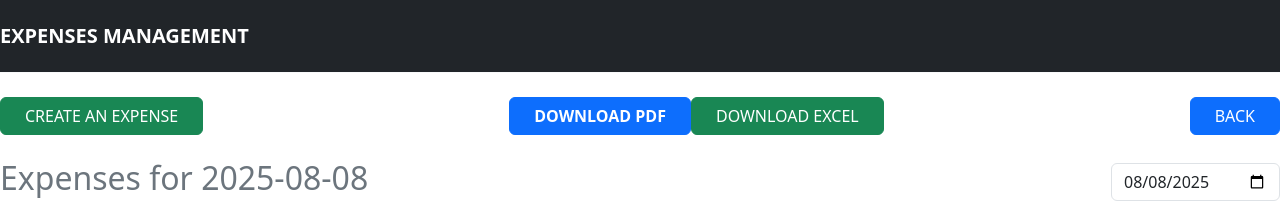
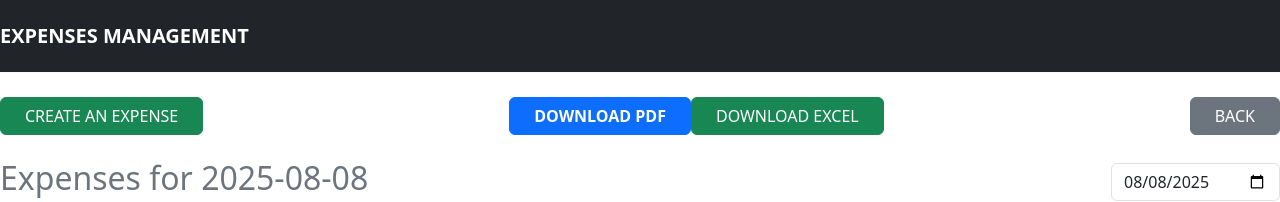
Before and after one commit to tynoerm/ACCOUNTING_SYSTEM, a React (Create React App) app in the folder frontend/: page /Expenses in a window 1280 px wide. Shown: the top 202 px of the page. Built offline with nearby package versions, Linux system fonts and the light colour scheme; no server answers.

Commit message:
Add files via upload

```diff
--- a/frontend/src/ExpensesModule/Expenses.js
+++ b/frontend/src/ExpensesModule/Expenses.js
@@ -1,7 +1,7 @@
 import React, { useState, useEffect } from "react";
-import { Link } from "react-router-dom";
-import axios from 'axios';
-import { Button, Modal } from 'react-bootstrap';
+import { useNavigate } from "react-router-dom";
+import axios from "axios";
+import { Button, Modal } from "react-bootstrap";
 
 const Expenses = () => {
   const [expensesForm, setExpensesForm] = useState([]);
@@ -20,16 +20,16 @@ const Expenses = () => {
   const [authorisedBy, setAuthorisedBy] = useState("");
 
   const [error, setError] = useState("");
-  const [selectedDate, setSelectedDate] = useState(new Date().toISOString().split("T")[0]);
+  const [selectedDate, setSelectedDate] = useState(
+    new Date().toISOString().split("T")[0]
+  );
 
-  const filteredExpenses = expensesForm.filter(q => {
+  const filteredExpenses = expensesForm.filter((q) => {
     const expenseDate = q.date ? new Date(q.date).toISOString().split("T")[0] : "";
     return expenseDate === selectedDate;
   });
 
-  const role = localStorage.getItem('role');
-  const storename = localStorage.getItem('storename');
-  const username = localStorage.getItem('username');
+  const navigate = useNavigate(); // ✅ For back navigation
 
   useEffect(() => {
     axios
@@ -75,7 +75,7 @@ const Expenses = () => {
       paymentMethod,
       expenseType,
       amount,
-      authorisedBy
+      authorisedBy,
     };
 
     axios
@@ -104,9 +104,10 @@ const Expenses = () => {
 
   const handleDownload = async (type) => {
     try {
-      const response = await axios.get(`https://accounting-system-1.onrender.com/expense/download/${type}`, {
-        responseType: "blob",
-      });
+      const response = await axios.get(
+        `https://accounting-system-1.onrender.com/expense/download/${type}`,
+        { responseType: "blob" }
+      );
 
       const url = window.URL.createObjectURL(new Blob([response.data]));
       const link = document.createElement("a");
@@ -132,17 +133,32 @@ const Expenses = () => {
         <Button variant="success" onClick={handleShow} className="px-4">
           CREATE AN EXPENSE
         </Button>
+
         <div className="d-flex justify-content-center">
-          <Button variant="primary" onClick={() => handleDownload("pdf")} className="px-4">
+          <Button
+            variant="primary"
+            onClick={() => handleDownload("pdf")}
+            className="px-4"
+          >
             <b>DOWNLOAD PDF</b>
           </Button>
-          <Button variant="success" onClick={() => handleDownload("excel")} className="px-4">
+          <Button
+            variant="success"
+            onClick={() => handleDownload("excel")}
+            className="px-4"
+          >
             DOWNLOAD EXCEL
           </Button>
         </div>
-        <Link to="/" className="btn btn-primary px-4">
+
+        {/* ✅ Back button now goes to previous page */}
+        <Button
+          variant="secondary"
+          className="px-4"
+          onClick={() => navigate(-1)}
+        >
           BACK
-        </Link>
+        </Button>
       </div>
 
       <div className="d-flex justify-content-between align-items-center mb-3">
@@ -172,7 +188,9 @@ const Expenses = () => {
 
             <div className="row mb-3">
               <div className="col-md-6">
-                <label htmlFor="date" className="form-label">Date</label>
+                <label htmlFor="date" className="form-label">
+                  Date
+                </label>
                 <input
                   type="date"
                   className="form-control"
@@ -214,13 +232,16 @@ const Expenses = () => {
                   onChange={(e) => setPaymentMethod(e.target.value)}
                   defaultValue=""
                 >
-                  <option value="" disabled>Choose...</option>
+                  <option value="" disabled>
+                    Choose...
+                  </option>
                   <option>Cash</option>
                   <option>Ecocash</option>
                   <option>Ecocash Zig</option>
                   <option>Zig Swipe</option>
                 </select>
               </div>
+
               <div className="form-group col-md-4" style={{ flex: "1" }}>
                 <label>Type of Expense</label>
                 <select
@@ -230,7 +251,9 @@ const Expenses = () => {
                   onChange={(e) => setExpenseType(e.target.value)}
                   defaultValue=""
                 >
-                  <option value="" disabled>Choose...</option>
+                  <option value="" disabled>
+                    Choose...
+                  </option>
                   <option>food</option>
                   <option>transport fee</option>
                   <option>fuel</option>
@@ -251,7 +274,9 @@ const Expenses = () => {
 
             <div className="row mb-3 mt-3">
               <div className="col-md-6">
-                <label htmlFor="amount" className="form-label">Amount</label>
+                <label htmlFor="amount" className="form-label">
+                  Amount
+                </label>
                 <input
                   type="number"
                   className="form-control"
@@ -261,7 +286,9 @@ const Expenses = () => {
                 />
               </div>
               <div className="col-md-6">
-                <label htmlFor="authorisedBy" className="form-label">Authorised By</label>
+                <label htmlFor="authorisedBy" className="form-label">
+                  Authorised By
+                </label>
                 <input
                   type="text"
                   className="form-control"
```
